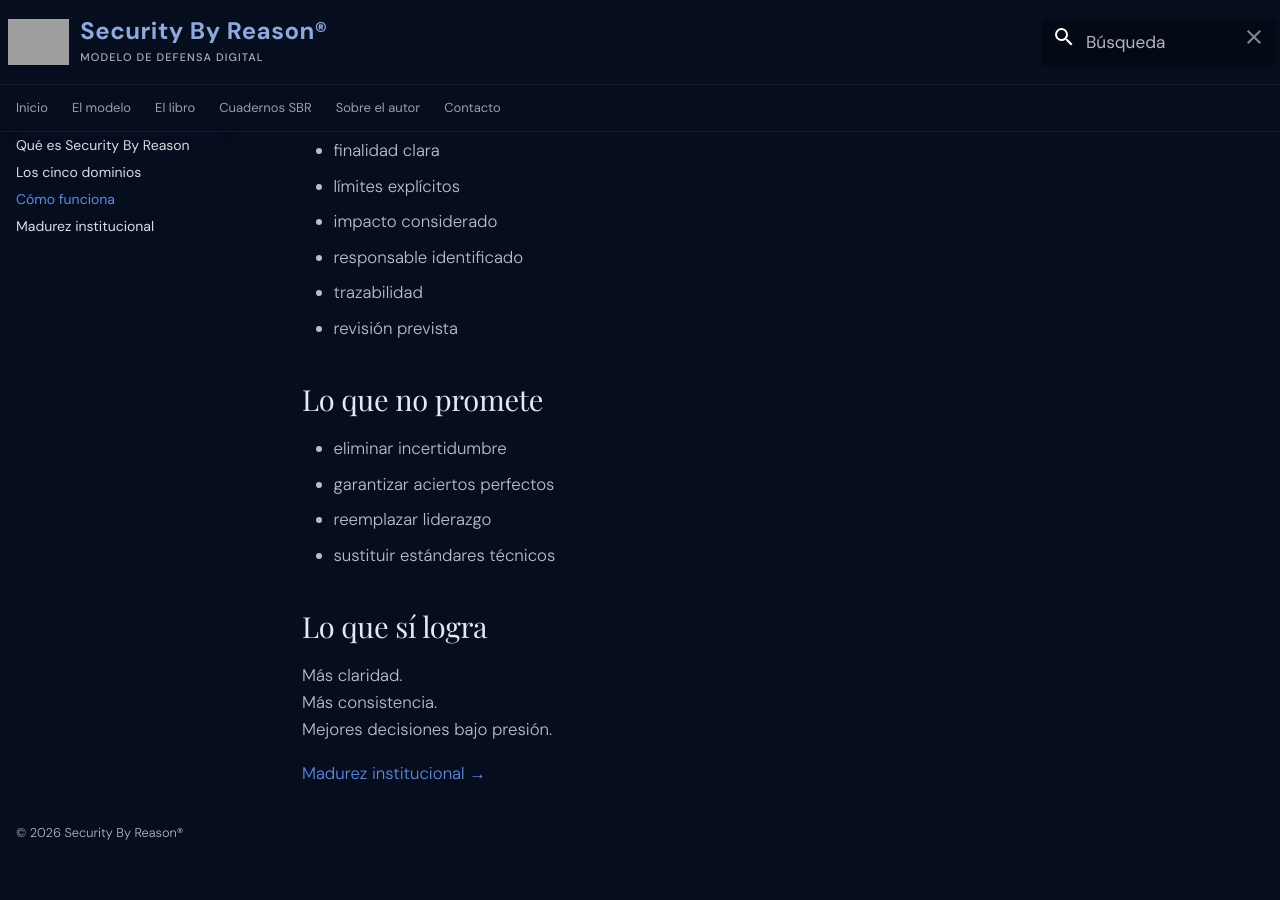
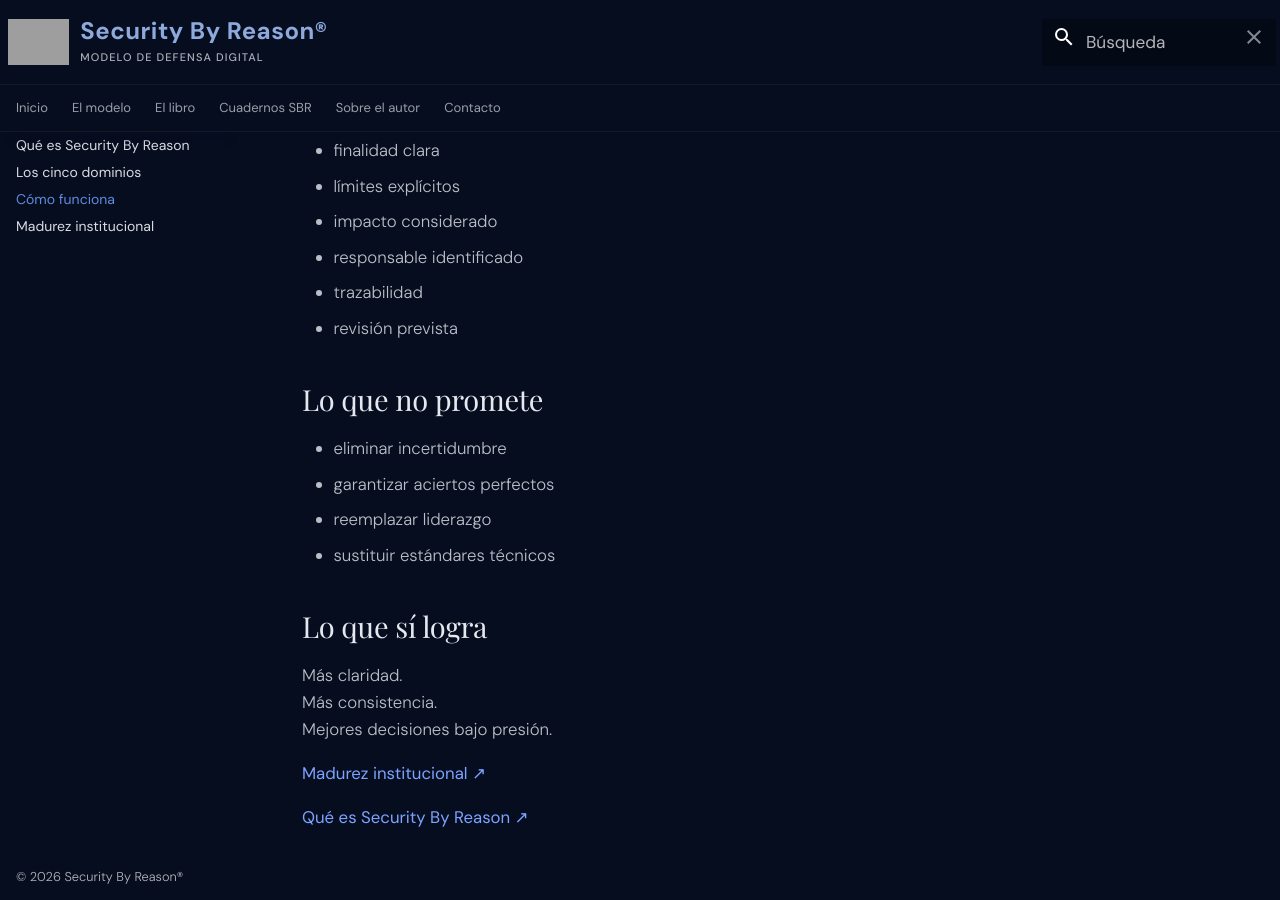
Before and after one commit to danielsasia/sbr-site, an MkDocs documentation site: the page built from docs/modelo/como-funciona.md, in a window 1280 px wide and 900 px high, scrolled down 880 px. Built offline with MkDocs 1.6.1 and Material for MkDocs 9.7.7, drawn with Linux system fonts in a browser that asks for light colours; some web fonts are replaced; before the commit the page ends 1736 px from its top, so only the background shows below that; grey boxes are pictures that could not be loaded.

Commit message:
Update como-funciona.md

```diff
--- a/docs/modelo/como-funciona.md
+++ b/docs/modelo/como-funciona.md
@@ -51,4 +51,6 @@ Más claridad.
 Más consistencia.
 Mejores decisiones bajo presión.
 
-[Madurez institucional →](madurez.md)
+[Madurez institucional](madurez.md){ .text-cta }
+
+[Qué es Security By Reason](intro.md){ .text-cta }
```
